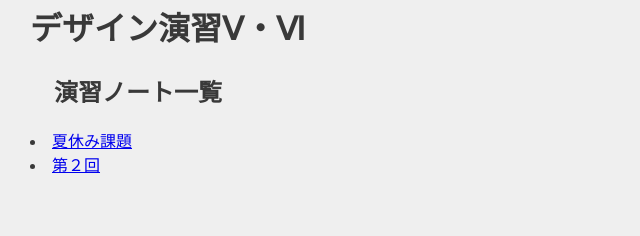
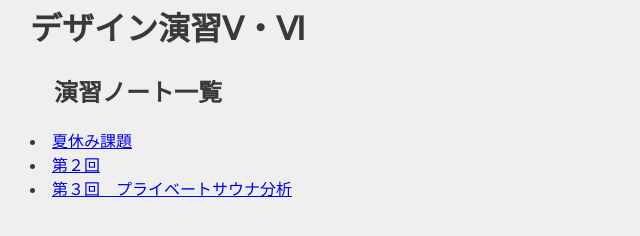
Before and after one commit to ayana-7/xbp, a plain HTML site: page de56/index.html in a window 1280 px wide. Shown: the part 100-336 px from the top of the page, without its empty margins (0-640 px from the left). Drawn offline with Linux system fonts and the light colour scheme.

Commit message:
20241013

```diff
--- a/de56/index.html
+++ b/de56/index.html
@@ -14,6 +14,7 @@
     <h2>演習ノート一覧</h2>
     <li><a href="1.html" target="_blank">夏休み課題</a></li>
     <li><a href="2.html" target="_blank">第２回</a></li>
+    <li><a href="../de56/files/プライベートサウナ　３C分析・SWOT分析・STP.pdf" >第３回　プライベートサウナ分析</a></li>
 
 
 
```
